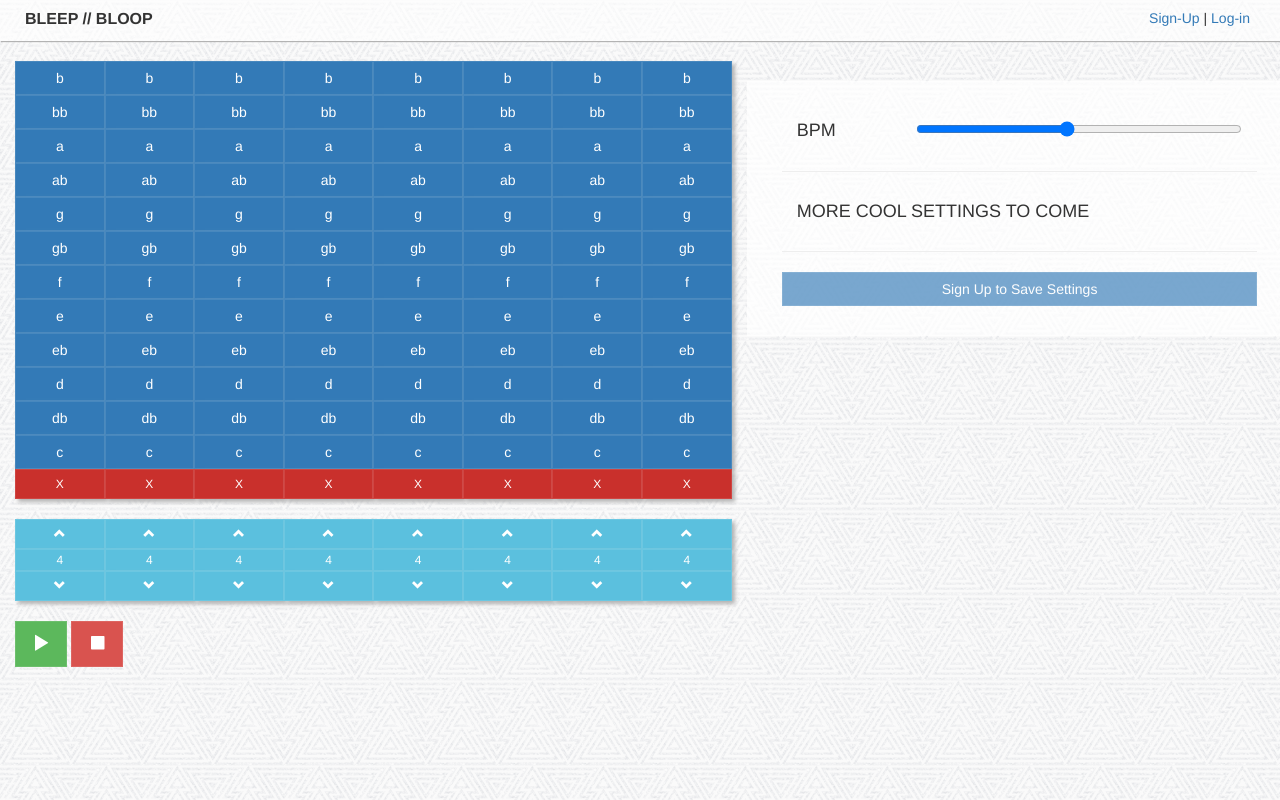
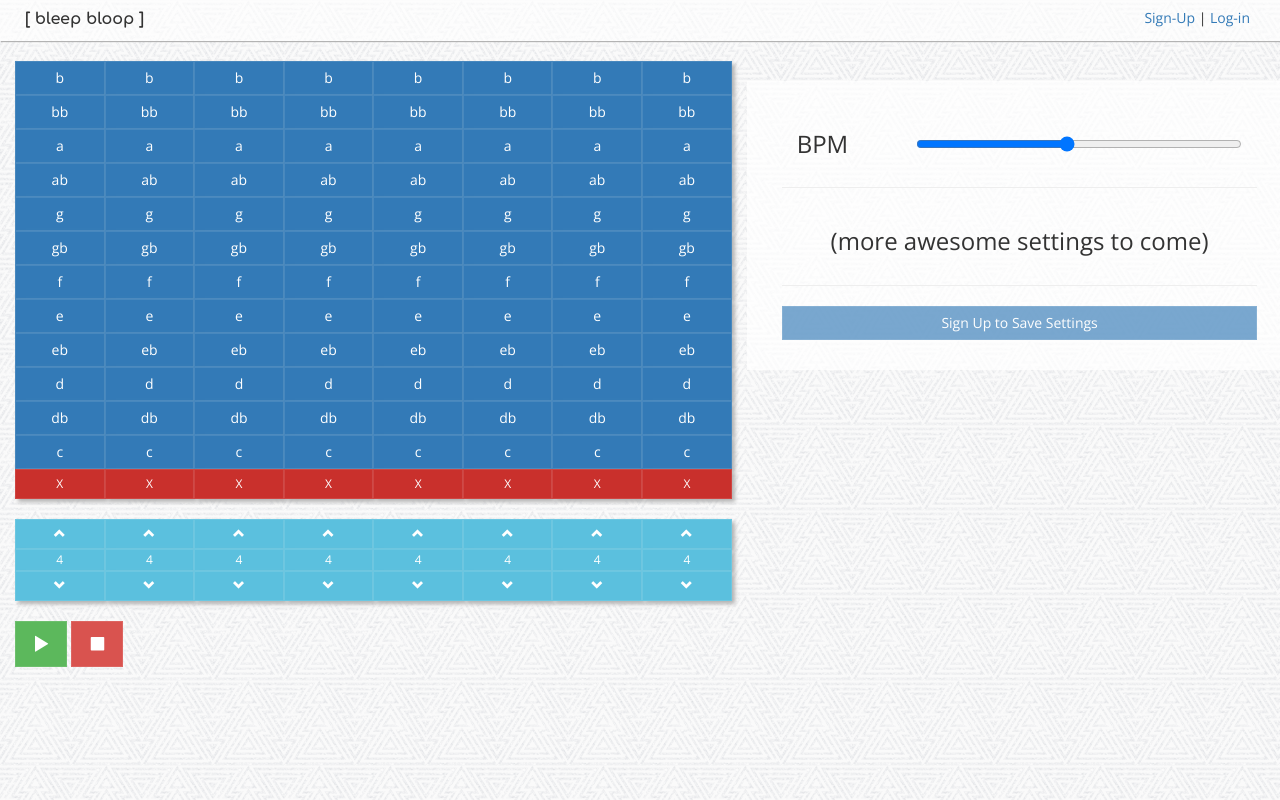
Before and after one commit to mradambeck/javascript-step-sequencer, a website: page views/index.html in a window 1280 px wide. Drawn offline with nearby package versions, Linux system fonts and the light colour scheme; files that its build step writes are made by us from their sources; files whose address does not match are found by name.

Commit message:
font_change

```diff
--- a/public/styles/index.scss
+++ b/public/styles/index.scss
@@ -5,6 +5,9 @@ $red: red;
 $lightblue: blue;
 
 $coolcolor:  #53bf6b;
+
+$openSans: 'Open Sans', sans-serif;
+$comfortaa: 'Comfortaa', sans-serif;
 
 // Mixins
 @mixin buttons ($color) {
@@ -25,7 +28,7 @@ $coolcolor:  #53bf6b;
 
 body {
   background-image: url("../images/new_year_background.png");
-
+  font-family: $openSans;
 }
 
 button {
@@ -49,6 +52,7 @@ a:hover {
 .logo {
   font-size: 16px !important;
   font-weight: 600 !important;
+  font-family: $comfortaa;
 }
 
 .modal-content {
@@ -59,6 +63,7 @@ a:hover {
   background-color: transparentize(#fff, .25);
   padding-top: 30px;
   padding-bottom: 30px;
+  font-weight: 700;
   // padding-left: 30px!important;
   // padding-right: 30px!important;
   // margin-right: 5px;
@@ -90,13 +95,19 @@ a:hover {
 }
 
 .range-spacer-top {
-  margin-top: 10px;
+  margin-top: 25px;
 }
 
 .spacer-top {
   margin-top: 20px;
 }
 
+h3 {
+  font-weight: 500;
+}
+.frown  {
+  text-align: center;
+}
 
 @media (min-width: 600px) {
   .desktop-padding {
--- a/views/index.html
+++ b/views/index.html
@@ -15,6 +15,8 @@
   <script src="https://code.jquery.com/jquery-2.1.3.min.js"></script>
   <!-- Bootstrap -->
   <script src="https://maxcdn.bootstrapcdn.com/bootstrap/3.3.6/js/bootstrap.min.js"></script>
+  <!-- Fonts -->
+  <link href='https://fonts.googleapis.com/css?family=Open+Sans:400,700|Comfortaa:400,700' rel='stylesheet' type='text/css'>
 
   <!-- The good stuff -->
   <script src="scripts/synth.js"></script>
@@ -34,7 +36,7 @@
   <div class="container-fluid" ng-controller="GridController as gridCtrl">
     <div class = "row spacer-header">
       <div class = "col-sm-3 logo">
-        BLEEP // BLOOP
+        [ bleep bloop ]
       </div>
       <span class = "pull-right"><a href="#" data-toggle="modal" data-target="#signup-modal">Sign-Up</a> | <a href="#" data-toggle="modal" data-target="#login-modal">Log-in</a></span>
     </div>
@@ -194,7 +196,7 @@
 
           <div class = "row">
             <div class = "col-xs-3">
-              <h4>BPM</h4>
+              <h3>BPM</h3>
             </div>
             <div class = "col-xs-9 range-spacer-top">
               <input type="range" id="bpm" min="30" value="120" max="225" step="1">
@@ -205,7 +207,7 @@
           </div>
           <div class = "row">
             <div class = "col-xs-12">
-              <h4>MORE COOL SETTINGS TO COME</h4>
+              <h3 class="frown">(more awesome settings to come)</h3>
             </div>
           </div>
           <div class = "row">
```
Also changed, not shown: views/user.html (+5 -3 lines), public/styles/index.css, 1 other file.
